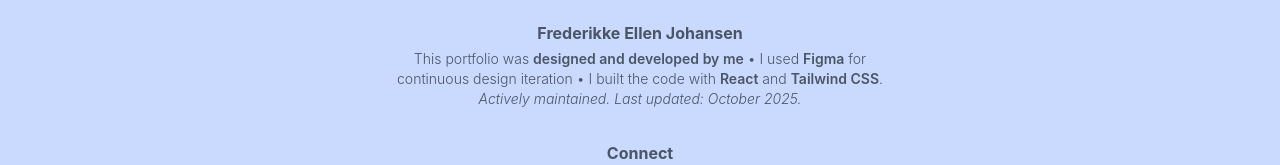
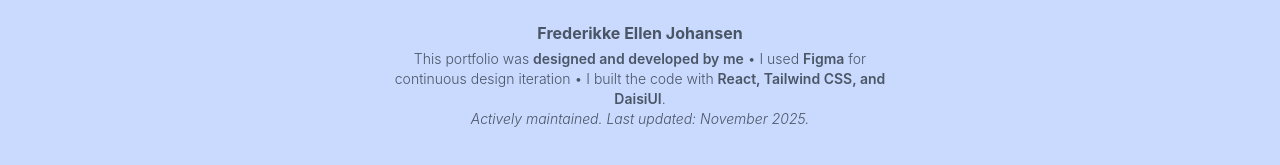
Before and after one commit to FrederikkeJohansen/portfolio, a React (Vite) app in the folder coolPortfolio/: page / in a window 1280 px wide. Shown: the part 2709-2874 px from the top of the page. Built offline with nearby package versions, Linux system fonts and the light colour scheme.

Commit message:
Added Daisy UI to be written in footer

```diff
--- a/coolPortfolio/src/components/Footer.jsx
+++ b/coolPortfolio/src/components/Footer.jsx
@@ -14,8 +14,8 @@ function Footer() {
         <div className="flex flex-col items-center text-center">
           <h1 className="text-base font-bold mb-1">Frederikke Ellen Johansen</h1>
           <p className="font-light text-sm max-w-lg">
-            This portfolio was <span className="font-semibold">designed and developed by me</span> • I used <span className="font-semibold">Figma</span> for continuous design iteration • I built the code with <span className="font-semibold">React</span> and <span className="font-semibold">Tailwind CSS</span>.</p>
-          <p className="font-light text-sm max-w-md italic">Actively maintained. Last updated: October 2025.</p>
+            This portfolio was <span className="font-semibold">designed and developed by me</span> • I used <span className="font-semibold">Figma</span> for continuous design iteration • I built the code with <span className="font-semibold">React, Tailwind CSS, and DaisiUI</span>.</p>
+          <p className="font-light text-sm max-w-md italic">Actively maintained. Last updated: November 2025.</p>
 
         </div>
         <div className="flex flex-col items-center text-center">
```
